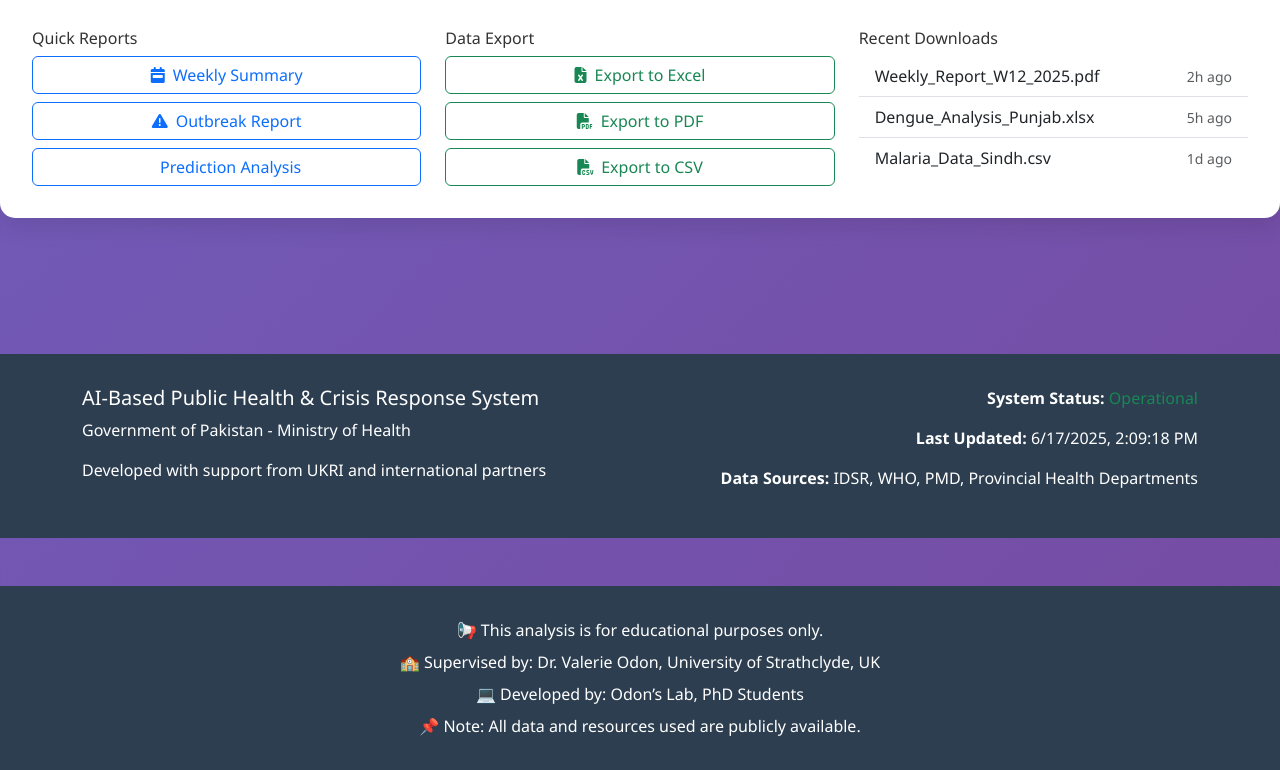
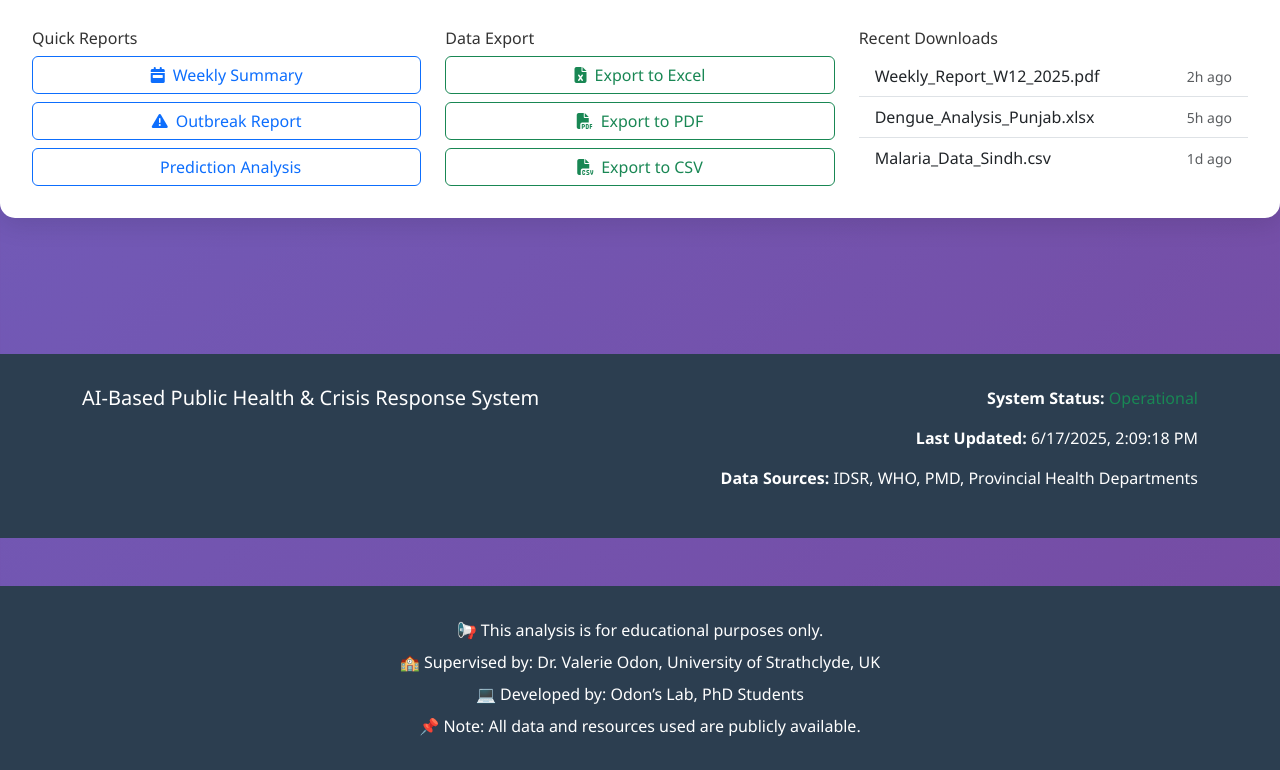
Before and after one commit to ishhu840/ai-pak, a plain HTML site: page w.html in a window 1280 px wide. Shown: the part 4530-5300 px from the top of the page. Drawn offline with nearby package versions, Linux system fonts and the light colour scheme; some icons are missing.

Commit message:
Update w.html

```diff
--- a/w.html
+++ b/w.html
@@ -906,8 +906,6 @@
             <div class="row">
                 <div class="col-lg-6">
                     <h5>AI-Based Public Health & Crisis Response System</h5>
-                    <p>Government of Pakistan - Ministry of Health</p>
-                    <p>Developed with support from UKRI and international partners</p>
                 </div>
                 <div class="col-lg-6 text-end">
                     <p><strong>System Status:</strong> <span class="text-success">Operational</span></p>
```
